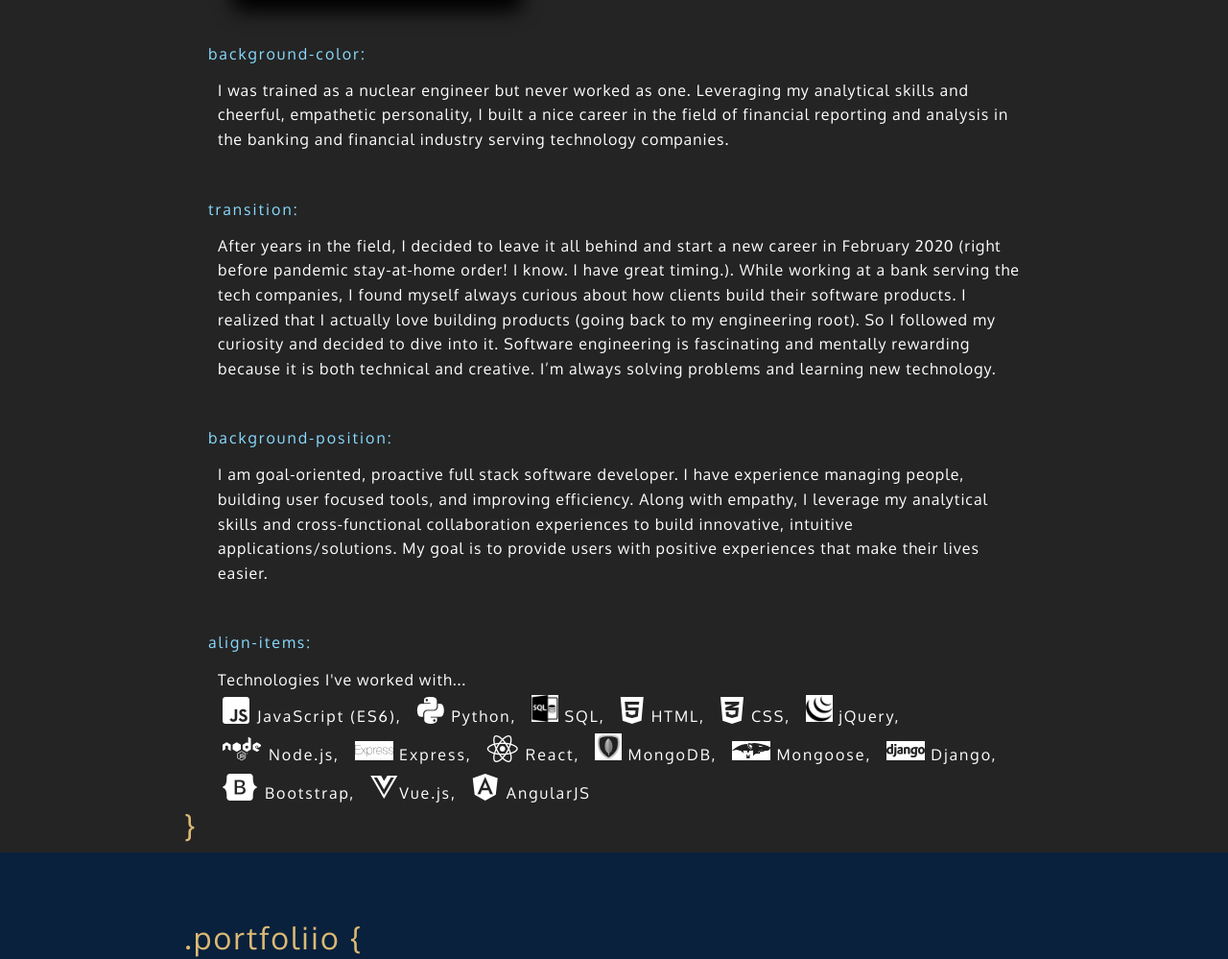
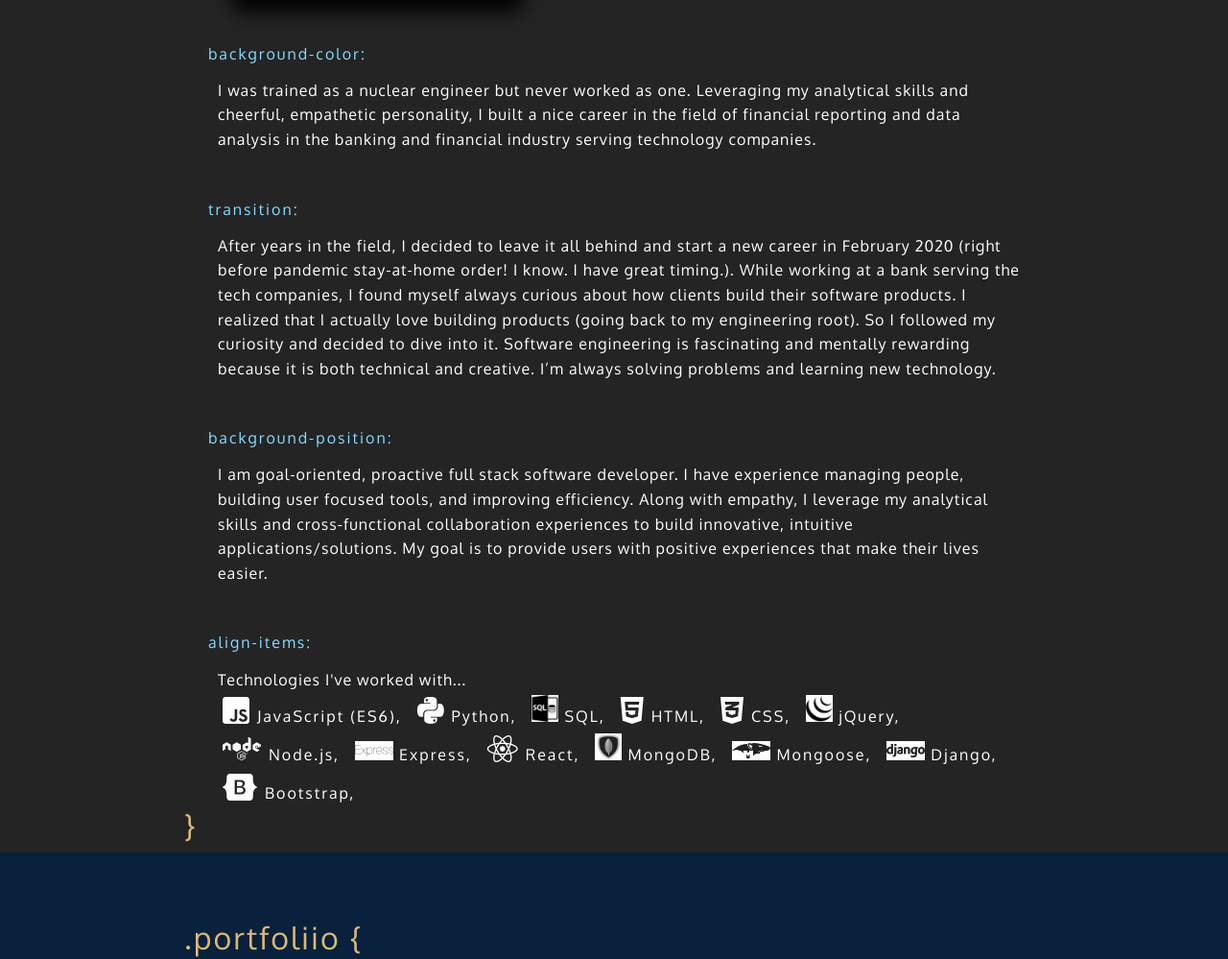
Before and after one commit to xTonyYu/portfolio, a plain HTML site: page index.html in a window 1280 px wide. Shown: the part 1257-2256 px from the top of the page at 96% size. Drawn offline with nearby package versions, Linux system fonts and the light colour scheme.

Commit message:
profile update

```diff
--- a/index.html
+++ b/index.html
@@ -68,7 +68,7 @@
                 </div>
                 <h5>background-color:</h5>
                 <div class="wrap">
-                    <p>I was trained as a nuclear engineer but never worked as one.  Leveraging my analytical skills and cheerful, empathetic personality, I built a nice career in the field of financial reporting and analysis in the banking and financial industry serving technology companies.</p>
+                    <p>I was trained as a nuclear engineer but never worked as one.  Leveraging my analytical skills and cheerful, empathetic personality, I built a nice career in the field of financial reporting and data analysis in the banking and financial industry serving technology companies.</p>
                 </div>
                 <h5>transition:</h5>
                 <div class="wrap">
@@ -94,8 +94,6 @@
                         <div><i class="icon" id="mongoose"></i> Mongoose, </div>
                         <div><i class="icon" id="django"></i> Django, </div>
                         <div><i class="fab fa-bootstrap fa-2x"></i> Bootstrap, </div>
-                        <div><i class="fab fa-vuejs fa-2x"></i>Vue.js, </div>
-                        <div><i class="fab fa-angular fa-2x"></i> AngularJS </div>
                 </div>
             </div>
             <h2>}</h2>
```
Also changed, not shown: 1 other file.
